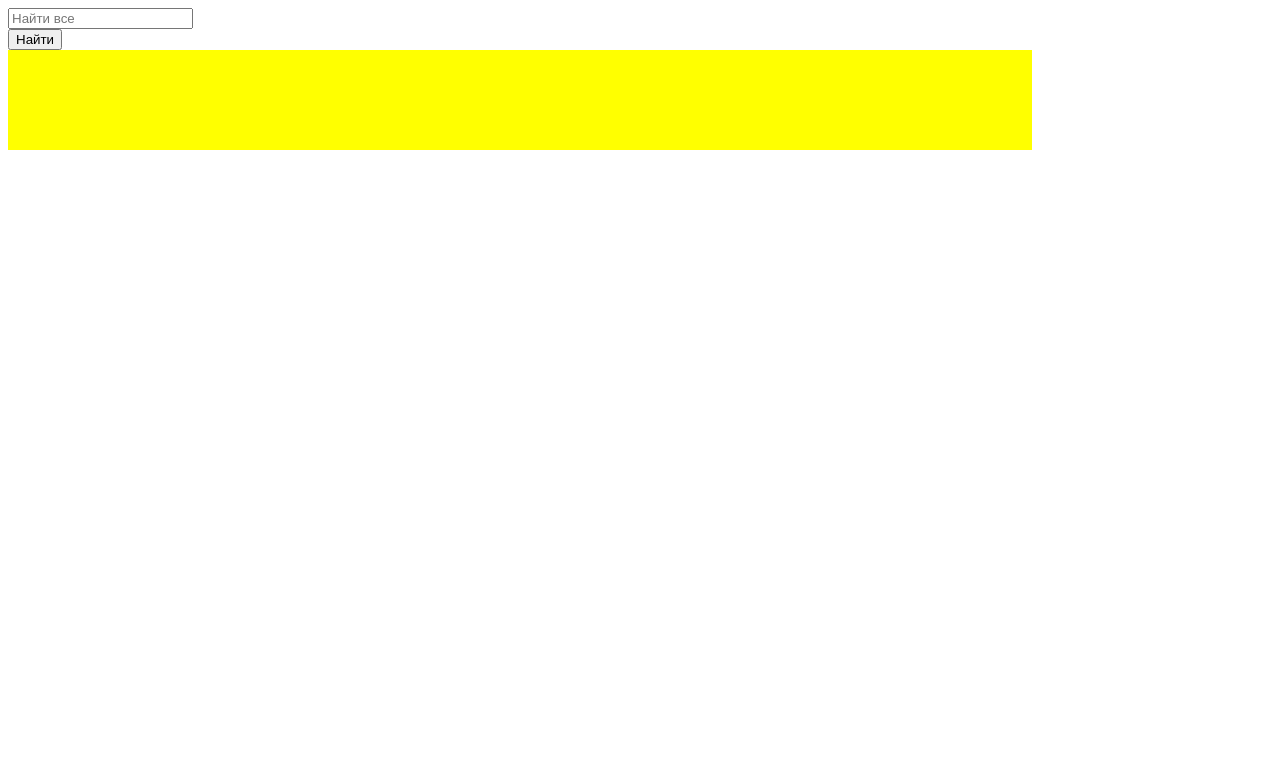
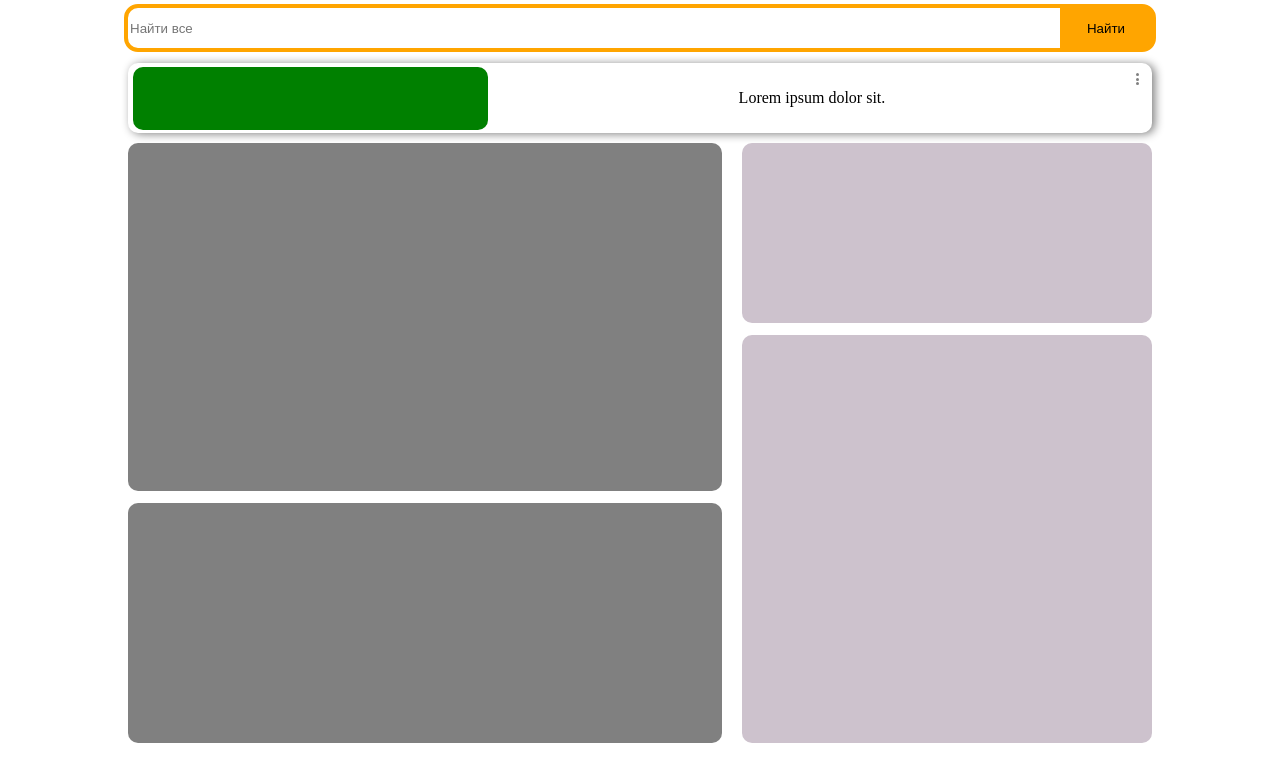
Before and after one commit to Chistiyy/Yandex-flex, a plain HTML site: page index.html in a window 1280 px wide. Drawn offline with Linux system fonts and the light colour scheme.

Commit message:
Яндекс браузер

```diff
--- a/index.css
+++ b/index.css
@@ -1,18 +1,120 @@
+*{
+box-sizing: border-box;
+}
+body{
+    display: flex;
+    flex-direction: column;
+    justify-content: center;
+    align-items: center;
+}
 .content{
     width: 80vw;
-
 }
 
 .search{
     width: 100%;
+    display: flex;
+    outline: 4px solid orange;
+    height: 40px;
+    border-radius: 10px;
+    margin-bottom: 15px;
 }
 
 .search input, .search button{
     display: block;
 }
+input{
+    width: 100%;
+    border: none;
+}
+button{
+    width: 100px;
+    background-color: orange;
+    border: none;
+}
 
 .ad{
-    height: 100px;
-    background-color: yellow;
+    height: 70px;
     width: 100%;
+    border-radius: 10px;
+    margin-bottom: 10px;
+    box-shadow: 3px 1px 10px gray;
+    display: flex;
+    align-items: center;
+    justify-content: space-between;
+    padding: 0 5px ;
 }
+.addImg{
+    width: 35%;
+    height: 90%;
+    background-color: green;
+    border-radius: 10px;
+}
+
+.right{
+    height: 100%;
+    padding-top: 10px;
+    padding-right: 8px;
+
+}
+
+.menu{
+    height: 12px;
+    display: flex;
+    flex-direction: column;
+    justify-content: space-between;
+
+}
+.dot{
+    width: 3px;
+    height: 3px;
+    border-radius: 50%;
+    background-color: gray;
+}
+
+.main{
+    width: 100%;
+    height: 600px;
+    display: flex;
+    justify-content: space-between;
+}
+.news{
+    width: 58%;
+    height: 100%;
+    display: flex;
+    flex-direction: column;
+    justify-content: space-between;
+}
+
+.mainNews{
+    width: 100%;
+    height: 58%;
+    background-color: gray;
+    border-radius: 10px;
+}
+.allNews{
+    width: 100%;
+    height: 40%;
+    background-color: gray;
+    border-radius: 10px;
+}
+.aside{
+    width: 40%;
+    height: 100%;
+    display: flex;
+    flex-direction: column;
+    justify-content: space-between;
+
+}
+.weather{
+    width: 100%;
+    height: 30%;
+    background-color:rgb(205, 194, 205);
+    border-radius: 10px;
+}
+.aboutMoney{
+    width: 100%;
+    height: 68%;
+    background-color: rgb(205, 194, 205);
+    border-radius: 10px;
+}
--- a/index.html
+++ b/index.html
@@ -1,24 +1,44 @@
 <!DOCTYPE html>
 <html lang="en">
+
 <head>
     <meta charset="UTF-8">
     <link rel="stylesheet" href="index.css">
     <title>Яндекс</title>
 </head>
+
 <body>
     <div class="content">
-       <div class="search">
-           <input type="text" placeholder="Найти все">
-           <button>Найти</button>
+        <div class="search">
+            <input type="text" placeholder="Найти все">
+            <button>Найти</button>
         </div>
+        <div class="ad">
+            <div class="addImg"></div>
+            <div>Lorem ipsum dolor sit.</div>
+            <div class="right">
+                <div class="menu">
+                   <div class="dot"></div>
+                   <div class="dot"></div>
+                   <div class="dot"></div>
+                </div>
+            </div>
+
+        </div>
+
+        <div class="main">
             <div class="news">
+                <div class="mainNews"></div>
+                <div class="allNews"></div>
+            </div>
 
-              <div class="ad">
-
-              </div>
-
+            <div class="aside">
+                <div class="weather"></div>
+                <div class="aboutMoney"></div>
             </div>
+        </div>
     </div>
 
 </body>
+
 </html>
```
